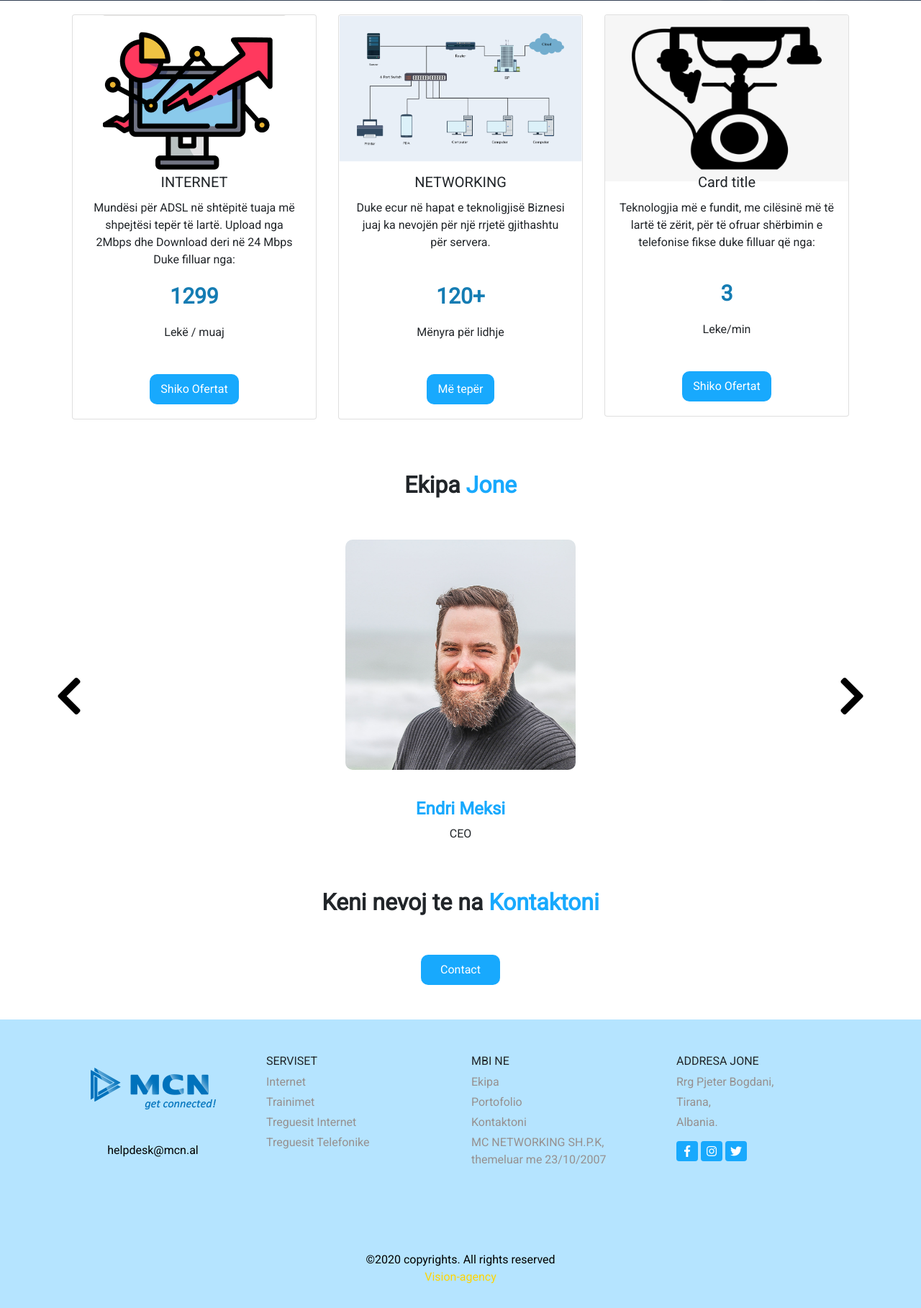
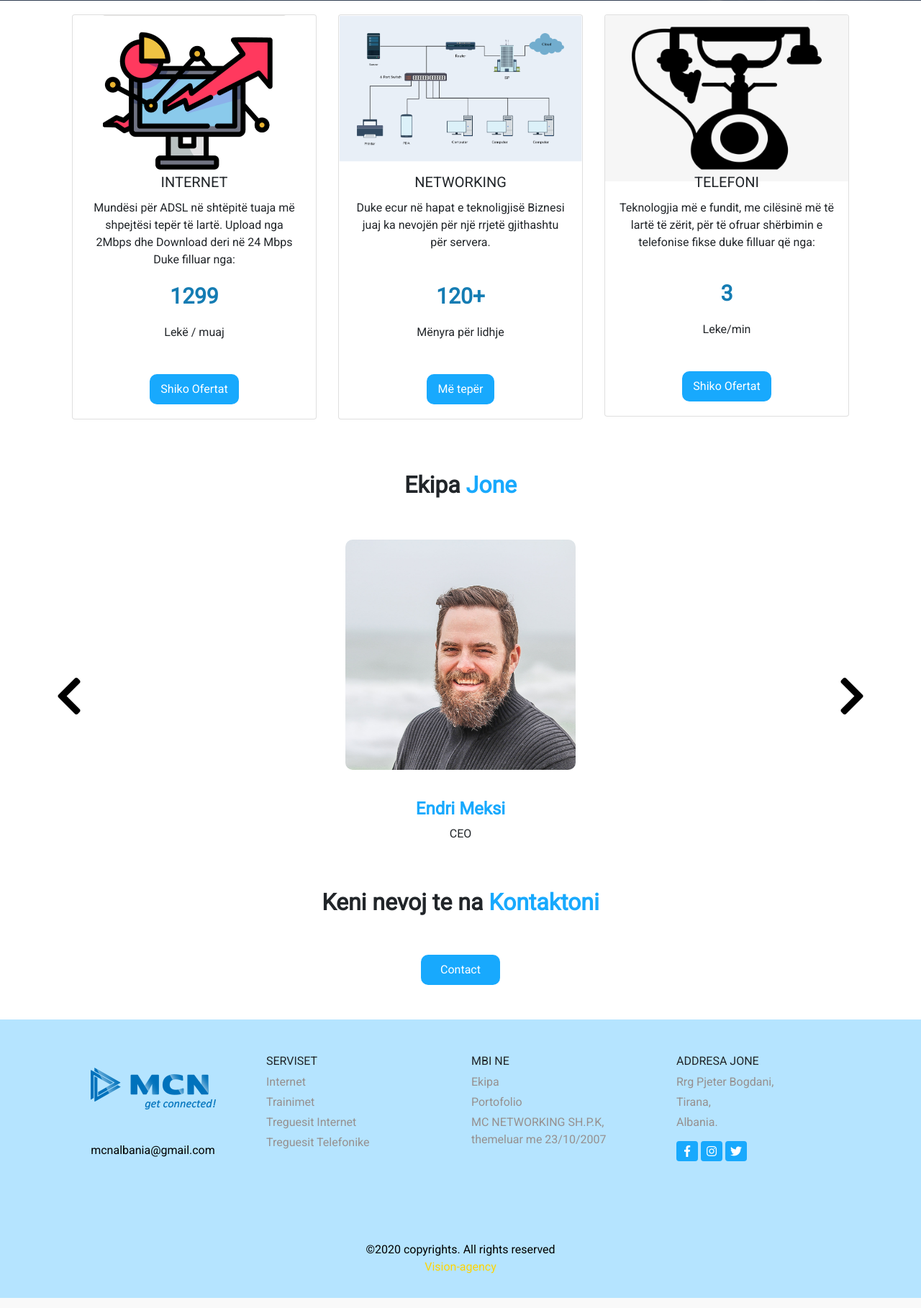
Before and after one commit to Yllcaka/Django-garbage-site, a Django app: page / in a window 1280 px wide. Shown: the part 1224-3042 px from the top of the page at 72% size. Run offline with Django 3.2, Linux system fonts and the light colour scheme; some libraries are stand-ins or nearby versions.

Commit message:
Added some stuff

```diff
--- a/djcontact/settings.py
+++ b/djcontact/settings.py
@@ -130,5 +130,5 @@ EMAIL_HOST = 'smtp.gmail.com'
 EMAIL_PORT = 587
 EMAIL_USE_TLS = True
 EMAIL_USE_SSL = False
-EMAIL_HOST_USER = "s"
+EMAIL_HOST_USER = "mcnalbania@gmail.com"
 EMAIL_HOST_PASSWORD = "yllcaka1516457"
--- a/templates/MCN/index.html
+++ b/templates/MCN/index.html
@@ -141,7 +141,7 @@
 						</div>
 
 						<div class="card-body">
-							<h5 class="card-title">Card title</h5>
+							<h5 class="card-title">TELEFONI</h5>
 							<p class="card-text" style="margin-bottom:12%;">Teknologjia më e fundit, me cilësinë më të
 								lartë të zërit, për të
 								ofruar shërbimin e telefonise fikse duke filluar që nga:</p>
@@ -208,7 +208,7 @@
 			<div class="row">
 				<div class="col-md-3 text-center col-sm-6">
 					<img src="{%static 'Images/logo.png'%}" alt="" class="img-fluid">
-					<a href="mailto:helpdesk@mcn.al" class="mt-4">helpdesk@mcn.al</a>
+					<a href="mailto:mcnalbania@gmail.com" class="mt-4">mcnalbania@gmail.com</a>
 				</div>
 				<div class="col-md-3 col-sm-6">
 					<div>
@@ -228,7 +228,6 @@
 						<h6>MBI NE</h6>
 						<li class="mb-1"><a href="../#trust">Ekipa</a></li>
 						<li class="mb-1"><a href="../webdesign#portofolio">Portofolio</a></li>
-						<li class="mb-1"><a href="../kontakt#forma">Kontaktoni</a></li>
 						<li class="mb-1">MC NETWORKING SH.P.K, themeluar me
 							23/10/2007</li>
 					</div>
@@ -251,7 +250,7 @@
 				</div>
 			</div>
 			<p class="text-center copyright">&copy;2020 copyrights. All rights reserved <a class="vision"
-					href="https://www.vision-agency.com/">Vision-agency</a> </p>
+					target="_blank" href="https://www.vision-agency.com/">Vision-agency</a> </p>
 		</div>
 	</footer>
 
--- a/templates/MCN/internet.html
+++ b/templates/MCN/internet.html
@@ -328,7 +328,7 @@
       <div class="row">
         <div class="col-md-3 text-center col-sm-6">
           <img src="{%static 'Images/logo.png'%}" alt="" class="img-fluid">
-          <a href="mailto:helpdesk@mcn.al" class="mt-4">helpdesk@mcn.al</a>
+          <a href="mailto:mcnalbania@gmail.com" class="mt-4">mcnalbania@gmail.com</a>
         </div>
         <div class="col-md-3 col-sm-6">
           <div>
@@ -346,7 +346,6 @@
             <h6>MBI NE</h6>
             <li class="mb-1"><a href="../#trust">Ekipa</a></li>
             <li class="mb-1"><a href="../webdesign#portofolio">Portofolio</a></li>
-            <li class="mb-1"><a href="../kontakt#forma">Kontaktoni</a></li>
             <li class="mb-1">MC NETWORKING SH.P.K, themeluar me
               23/10/2007</li>
           </div>
@@ -366,7 +365,7 @@
           </div>
         </div>
       </div>
-      <p class="text-center copyright">&copy;2020 copyrights. All rights reserved <a class="vision"
+      <p class="text-center copyright">&copy;2020 copyrights. All rights reserved <a class="vision" target="_blank"
           href="https://www.vision-agency.com/">Vision-agency</a> </p>
     </div>
   </footer>
--- a/templates/MCN/kontaktim.html
+++ b/templates/MCN/kontaktim.html
@@ -617,7 +617,7 @@
             <div class="row">
                 <div class="col-md-3 text-center col-sm-6">
                     <img src="{%static 'Images/logo.png'%}" alt="" class="img-fluid">
-                    <a href="mailto:helpdesk@mcn.al" class="mt-4">helpdesk@mcn.al</a>
+                    <a href="mailto:mcnalbania@gmail.com" class="mt-4">mcnalbania@gmail.com</a>
                 </div>
                 <div class="col-md-3 col-sm-6">
                     <div>
@@ -637,7 +637,6 @@
                         <h6>MBI NE</h6>
                         <li class="mb-1"><a href="../#trust">Ekipa</a></li>
                         <li class="mb-1"><a href="../webdesign#portofolio">Portofolio</a></li>
-                        <li class="mb-1"><a href="../kontakt#forma">Kontaktoni</a></li>
                         <li class="mb-1">MC NETWORKING SH.P.K, themeluar me
                             23/10/2007</li>
                     </div>
@@ -660,7 +659,7 @@
                 </div>
             </div>
             <p class="text-center copyright">&copy;2020 copyrights. All rights reserved <a class="vision"
-                    href="https://www.vision-agency.com/">Vision-agency</a> </p>
+                    target="_blank" href="https://www.vision-agency.com/">Vision-agency</a> </p>
         </div>
     </footer>
     <!-- Optional JavaScript -->
--- a/templates/MCN/networking.html
+++ b/templates/MCN/networking.html
@@ -171,7 +171,7 @@
       <div class="row">
         <div class="col-md-3 text-center col-sm-6">
           <img src="{%static 'Images/logo.png'%}" alt="" class="img-fluid">
-          <a href="mailto:helpdesk@mcn.al" class="mt-4">helpdesk@mcn.al</a>
+          <a href="mailto:mcnalbania@gmail.com" class="mt-4">mcnalbania@gmail.com</a>
         </div>
         <div class="col-md-3 col-sm-6">
           <div>
@@ -189,7 +189,6 @@
             <h6>MBI NE</h6>
             <li class="mb-1"><a href="../#trust">Ekipa</a></li>
             <li class="mb-1"><a href="../webdesign#portofolio">Portofolio</a></li>
-            <li class="mb-1"><a href="../kontakt#forma">Kontaktoni</a></li>
             <li class="mb-1">MC NETWORKING SH.P.K, themeluar me
               23/10/2007</li>
           </div>
@@ -209,7 +208,7 @@
           </div>
         </div>
       </div>
-      <p class="text-center copyright">&copy;2020 copyrights. All rights reserved <a class="vision"
+      <p class="text-center copyright">&copy;2020 copyrights. All rights reserved <a class="vision" target="_blank"
           href="https://www.vision-agency.com/">Vision-agency</a> </p>
     </div>
   </footer>
--- a/templates/MCN/redirect.html
+++ b/templates/MCN/redirect.html
@@ -70,7 +70,7 @@
       <div class="row">
         <div class="col-md-3 text-center col-sm-6">
           <img src="{%static 'Images/logo.png'%}" alt="" class="img-fluid">
-          <a href="mailto:helpdesk@mcn.al" class="mt-4">helpdesk@mcn.al</a>
+          <a href="mailto:mcnalbania@gmail.com" class="mt-4">mcnalbania@gmail.com</a>
         </div>
         <div class="col-md-3 col-sm-6">
           <div>
@@ -88,7 +88,6 @@
             <h6>MBI NE</h6>
             <li class="mb-1"><a href="../#trust">Ekipa</a></li>
             <li class="mb-1"><a href="../webdesign#portofolio">Portofolio</a></li>
-            <li class="mb-1"><a href="../kontakt#forma">Kontaktoni</a></li>
             <li class="mb-1">MC NETWORKING SH.P.K, themeluar me
               23/10/2007</li>
           </div>
@@ -108,7 +107,7 @@
           </div>
         </div>
       </div>
-      <p class="text-center copyright">&copy;2020 copyrights. All rights reserved <a class="vision"
+      <p class="text-center copyright">&copy;2020 copyrights. All rights reserved <a class="vision" target="_blank"
           href="https://www.vision-agency.com/">Vision-agency</a> </p>
     </div>
   </footer>
--- a/templates/MCN/software.html
+++ b/templates/MCN/software.html
@@ -295,7 +295,7 @@
       <div class="row">
         <div class="col-md-3 text-center col-sm-6">
           <img src="{%static 'Images/logo.png'%}" alt="" class="img-fluid">
-          <a href="mailto:helpdesk@mcn.al" class="mt-4">helpdesk@mcn.al</a>
+          <a href="mailto:mcnalbania@gmail.com" class="mt-4">mcnalbania@gmail.com</a>
         </div>
         <div class="col-md-3 col-sm-6">
           <div>
@@ -313,7 +313,6 @@
             <h6>MBI NE</h6>
             <li class="mb-1"><a href="../#trust">Ekipa</a></li>
             <li class="mb-1"><a href="../webdesign#portofolio">Portofolio</a></li>
-            <li class="mb-1"><a href="../kontakt#forma">Kontaktoni</a></li>
             <li class="mb-1">MC NETWORKING SH.P.K, themeluar me
               23/10/2007</li>
           </div>
@@ -333,7 +332,7 @@
           </div>
         </div>
       </div>
-      <p class="text-center copyright">&copy;2020 copyrights. All rights reserved <a class="vision"
+      <p class="text-center copyright">&copy;2020 copyrights. All rights reserved <a class="vision" target="_blank"
           href="https://www.vision-agency.com/">Vision-agency</a> </p>
     </div>
   </footer>
--- a/templates/MCN/telefoni.html
+++ b/templates/MCN/telefoni.html
@@ -204,7 +204,7 @@
       <div class="row">
         <div class="col-md-3 text-center col-sm-6">
           <img src="{%static 'Images/logo.png'%}" alt="" class="img-fluid">
-          <a href="mailto:helpdesk@mcn.al" class="mt-4">helpdesk@mcn.al</a>
+          <a href="mailto:mcnalbania@gmail.com" class="mt-4">mcnalbania@gmail.com</a>
         </div>
         <div class="col-md-3 col-sm-6">
           <div>
@@ -222,7 +222,6 @@
             <h6>MBI NE</h6>
             <li class="mb-1"><a href="../#trust">Ekipa</a></li>
             <li class="mb-1"><a href="../webdesign#portofolio">Portofolio</a></li>
-            <li class="mb-1"><a href="../kontakt#forma">Kontaktoni</a></li>
             <li class="mb-1">MC NETWORKING SH.P.K, themeluar me
               23/10/2007</li>
           </div>
@@ -242,7 +241,7 @@
           </div>
         </div>
       </div>
-      <p class="text-center copyright">&copy;2020 copyrights. All rights reserved <a class="vision"
+      <p class="text-center copyright">&copy;2020 copyrights. All rights reserved <a class="vision" target="_blank"
           href="https://www.vision-agency.com/">Vision-agency</a> </p>
     </div>
   </footer>
--- a/templates/MCN/trajnime.html
+++ b/templates/MCN/trajnime.html
@@ -246,7 +246,7 @@
       <div class="row">
         <div class="col-md-3 text-center col-sm-6">
           <img src="{%static 'Images/logo.png'%}" alt="" class="img-fluid">
-          <a href="mailto:helpdesk@mcn.al" class="mt-4">helpdesk@mcn.al</a>
+          <a href="mailto:mcnalbania@gmail.com" class="mt-4">mcnalbania@gmail.com</a>
         </div>
         <div class="col-md-3 col-sm-6">
           <div>
@@ -264,7 +264,6 @@
             <h6>MBI NE</h6>
             <li class="mb-1"><a href="../#trust">Ekipa</a></li>
             <li class="mb-1"><a href="../webdesign#portofolio">Portofolio</a></li>
-            <li class="mb-1"><a href="../kontakt#forma">Kontaktoni</a></li>
             <li class="mb-1">MC NETWORKING SH.P.K, themeluar me
               23/10/2007</li>
           </div>
@@ -284,7 +283,7 @@
           </div>
         </div>
       </div>
-      <p class="text-center copyright">&copy;2020 copyrights. All rights reserved <a class="vision"
+      <p class="text-center copyright">&copy;2020 copyrights. All rights reserved <a class="vision" target="_blank"
           href="https://www.vision-agency.com/">Vision-agency</a> </p>
     </div>
   </footer>
--- a/templates/MCN/webdesign.html
+++ b/templates/MCN/webdesign.html
@@ -370,7 +370,7 @@
       <div class="row">
         <div class="col-md-3 text-center col-sm-6">
           <img src="{%static 'Images/logo.png'%}" alt="" class="img-fluid">
-          <a href="mailto:helpdesk@mcn.al" class="mt-4">helpdesk@mcn.al</a>
+          <a href="mailto:mcnalbania@gmail.com" class="mt-4">mcnalbania@gmail.com</a>
         </div>
         <div class="col-md-3 col-sm-6">
           <div>
@@ -388,7 +388,6 @@
             <h6>MBI NE</h6>
             <li class="mb-1"><a href="../#trust">Ekipa</a></li>
             <li class="mb-1"><a href="../webdesign#portofolio">Portofolio</a></li>
-            <li class="mb-1"><a href="../kontakt#forma">Kontaktoni</a></li>
             <li class="mb-1">MC NETWORKING SH.P.K, themeluar me
               23/10/2007</li>
           </div>
@@ -408,7 +407,7 @@
           </div>
         </div>
       </div>
-      <p class="text-center copyright">&copy;2020 copyrights. All rights reserved <a class="vision"
+      <p class="text-center copyright">&copy;2020 copyrights. All rights reserved <a class="vision" target="_blank"
           href="https://www.vision-agency.com/">Vision-agency</a> </p>
     </div>
   </footer>
```
Also changed, not shown: templates/MCN/kontakt.html (+3 -4 lines).
